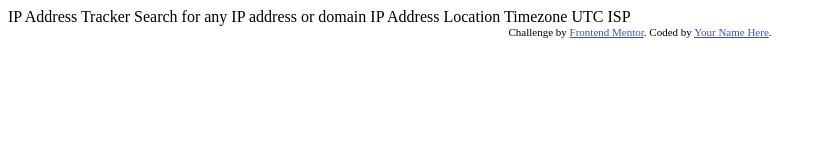
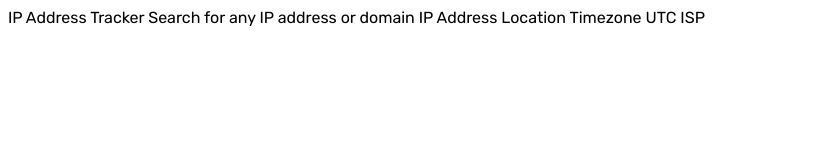
Before and after one commit to curiousmind04/IP-Address-Tracker, a plain HTML site: page index.html in a window 1280 px wide. Shown: the whole page, without its empty margins (0-824 px from the left). Drawn offline with Linux system fonts and the light colour scheme.

Commit message:
added font family, css file, js file

```diff
--- a/index.html
+++ b/index.html
@@ -1,34 +1,26 @@
 <!DOCTYPE html>
 <html lang="en">
-<head>
-  <meta charset="UTF-8">
-  <meta name="viewport" content="width=device-width, initial-scale=1.0"> <!-- displays site properly based on user's device -->
+  <head>
+    <meta charset="UTF-8" />
+    <meta name="viewport" content="width=device-width, initial-scale=1.0" />
+    <!-- displays site properly based on user's device -->
 
-  <link rel="icon" type="image/png" sizes="32x32" href="./images/favicon-32x32.png">
+    <link
+      rel="icon"
+      type="image/png"
+      sizes="32x32"
+      href="./images/favicon-32x32.png"
+    />
 
-  <title>Frontend Mentor | IP Address Tracker</title>
+    <title>IP Address Tracker</title>
 
-  <!-- Feel free to remove these styles or customise in your own stylesheet 👍 -->
-  <style>
-    .attribution { font-size: 11px; text-align: center; }
-    .attribution a { color: hsl(228, 45%, 44%); }
-  </style>
-</head>
-<body>
-
-  IP Address Tracker
-
-  Search for any IP address or domain
-
-  IP Address
-  Location
-  Timezone
-    UTC <!-- add offset value dynamically using the API -->
-  ISP
-
-  <div class="attribution">
-    Challenge by <a href="https://www.frontendmentor.io?ref=challenge" target="_blank">Frontend Mentor</a>.
-    Coded by <a href="#">Your Name Here</a>.
-  </div>
-</body>
+    <script src="main.js" defer></script>
+    <link rel="stylesheet" href="style.css" />
+  </head>
+  <body>
+    IP Address Tracker Search for any IP address or domain IP Address Location
+    Timezone UTC
+    <!-- add offset value dynamically using the API -->
+    ISP
+  </body>
 </html>
--- /dev/null
+++ b/style.css
@@ -0,0 +1,9 @@
+@import url("https://fonts.googleapis.com/css2?family=Rubik:wght@400;500;700&display=swap");
+
+* {
+  box-sizing: border-box;
+}
+
+body {
+  font-family: "Rubik", sans-serif;
+}
```
Also changed, not shown: main.js (added).
